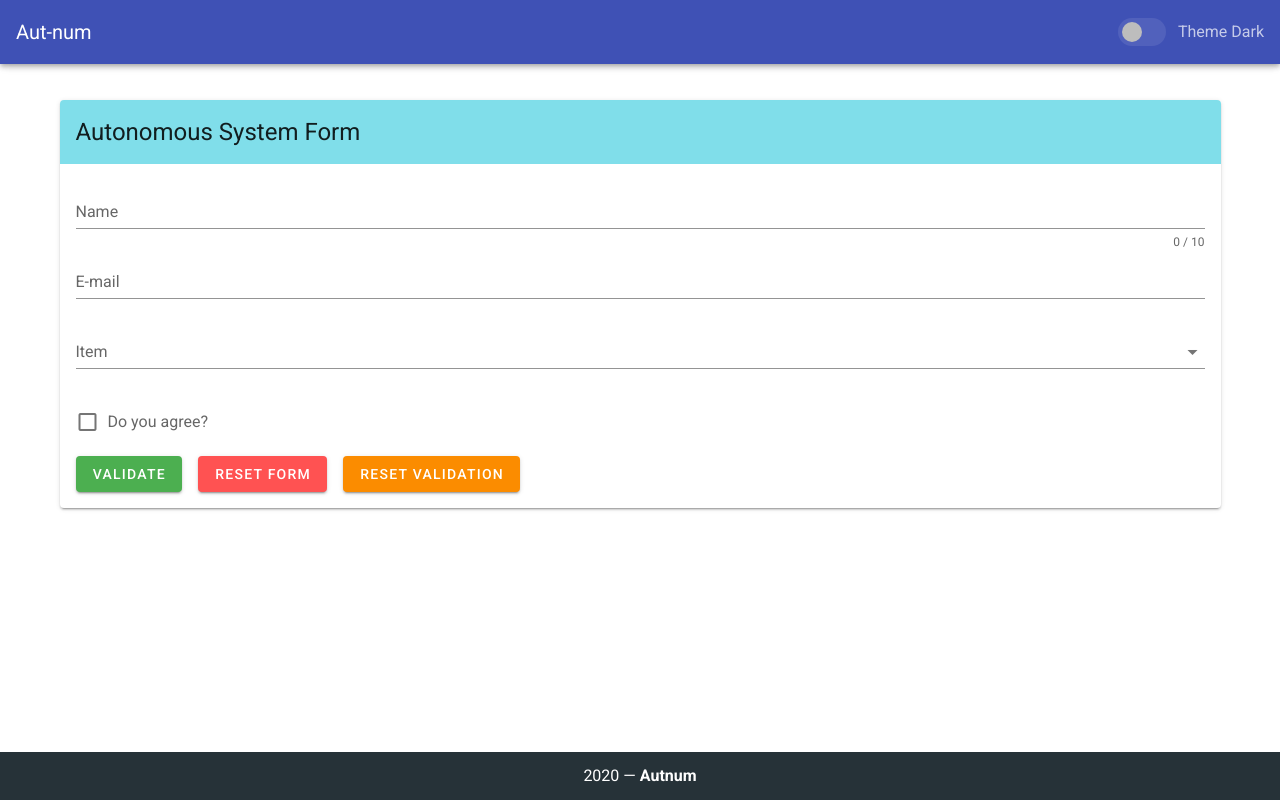
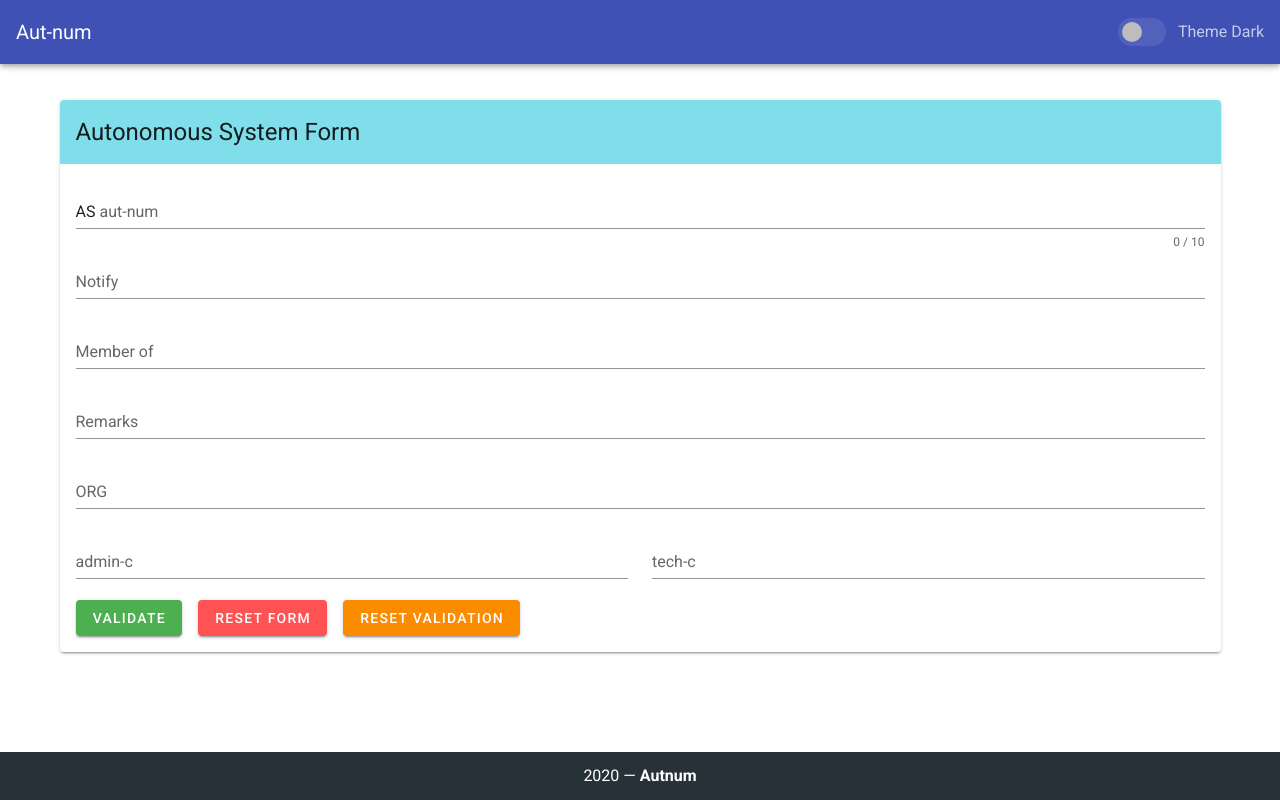
Before and after one commit to kushul/aut-num, a Vue app in the folder form/: page / in a window 1280 px wide. Built offline with nearby package versions, Linux system fonts and the light colour scheme.

Commit message:
built form ui

```diff
--- a/form/src/components/AutNumForm.vue
+++ b/form/src/components/AutNumForm.vue
@@ -4,24 +4,24 @@
       <v-card-title class="headline cyan lighten-3" dark primary-title>Autonomous System Form</v-card-title>
       <v-card-text class="pa-4">
         <v-form ref="form" v-model="valid" lazy-validation>
-          <v-text-field v-model="name" :counter="10" :rules="nameRules" label="Name" required></v-text-field>
+          <v-text-field prefix="AS" :counter="10" label="aut-num" required></v-text-field>
 
-          <v-text-field v-model="email" :rules="emailRules" label="E-mail" required></v-text-field>
+          <v-text-field label="Notify" required></v-text-field>
 
-          <v-select
-            v-model="select"
-            :items="items"
-            :rules="[v => !!v || 'Item is required']"
-            label="Item"
-            required
-          ></v-select>
+          <v-text-field label="Member of"></v-text-field>
 
-          <v-checkbox
-            v-model="checkbox"
-            :rules="[v => !!v || 'You must agree to continue!']"
-            label="Do you agree?"
-            required
-          ></v-checkbox>
+          <v-text-field label="Remarks"></v-text-field>
+
+          <v-text-field label="ORG"></v-text-field>
+
+          <v-row>
+            <v-col cols="12" sm="6">
+              <v-text-field label="admin-c"></v-text-field>
+            </v-col>
+            <v-col cols="12" sm="6">
+              <v-text-field label="tech-c" required></v-text-field>
+            </v-col>
+          </v-row>
 
           <v-btn :disabled="!valid" color="success" class="mr-4" @click="validate">Validate</v-btn>
 
@@ -37,20 +37,7 @@
 <script>
 export default {
   data: () => ({
-    valid: true,
-    name: "",
-    nameRules: [
-      v => !!v || "Name is required",
-      v => (v && v.length <= 10) || "Name must be less than 10 characters"
-    ],
-    email: "",
-    emailRules: [
-      v => !!v || "E-mail is required",
-      v => /.+@.+\..+/.test(v) || "E-mail must be valid"
-    ],
-    select: null,
-    items: ["Item 1", "Item 2", "Item 3", "Item 4"],
-    checkbox: false
+    valid: true
   }),
 
   methods: {
```
